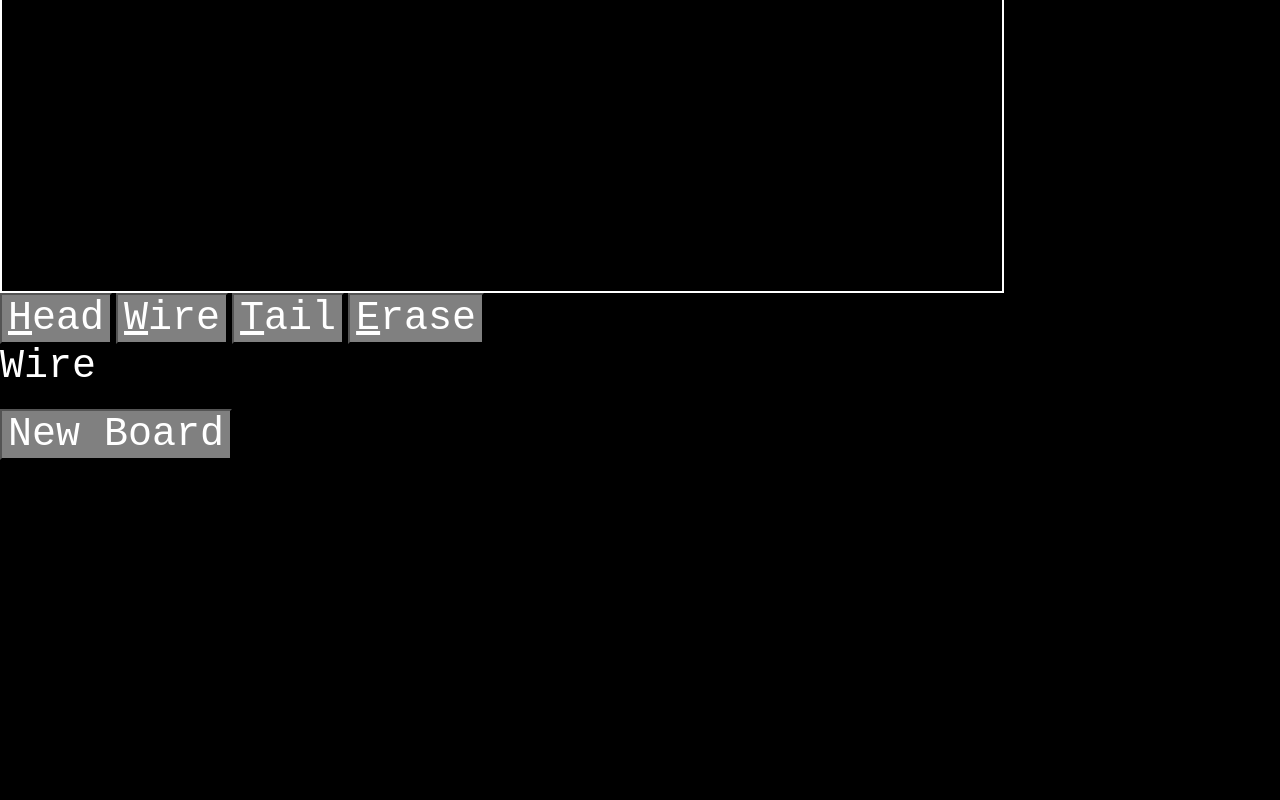
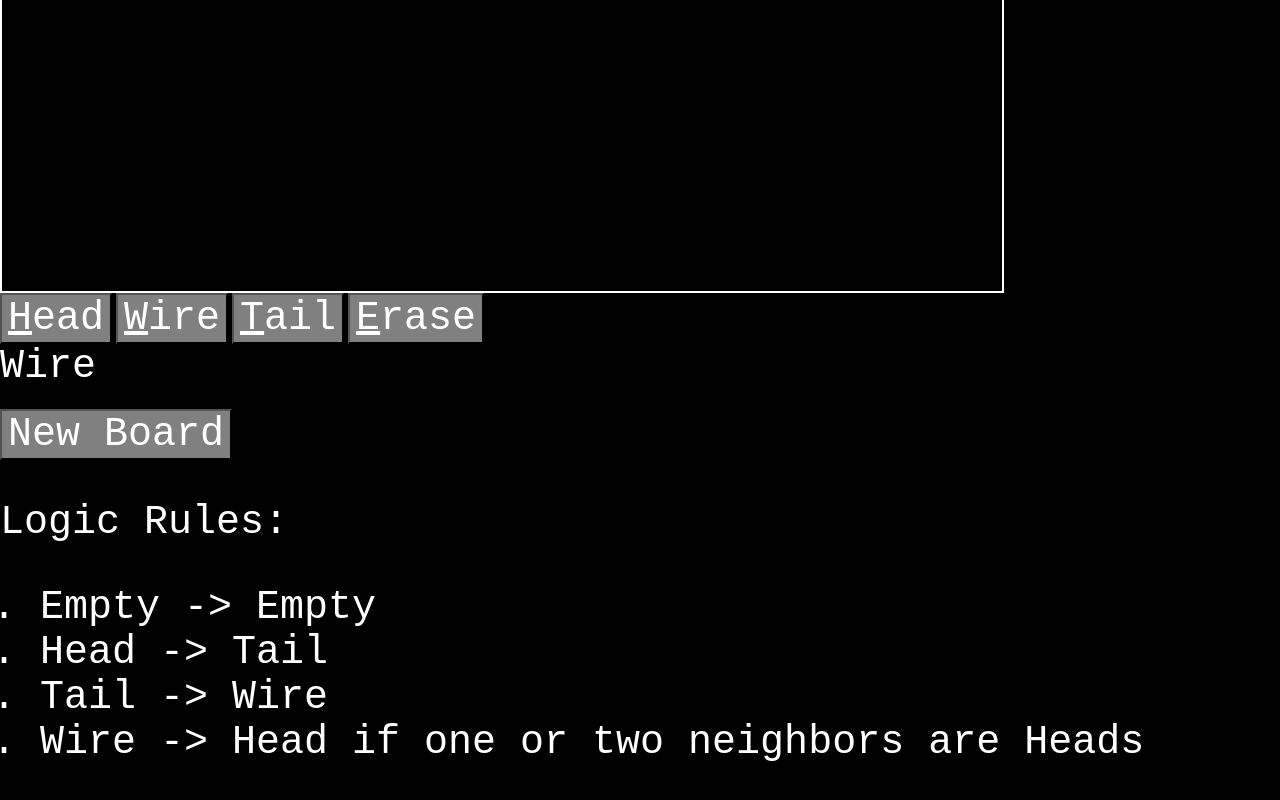
Before and after one commit to HSkalski/MultiuserWireWorld, a website: page index.html in a window 1280 px wide. Shown: the part 362-1162 px from the top of the page. Before the commit the page ends 822 px from the top, so only its background shows below. Drawn offline with nearby package versions, Linux system fonts and the light colour scheme; no server answers.

Commit message:
added logic rules display to front end

```diff
--- a/index.html
+++ b/index.html
@@ -97,6 +97,15 @@
         </div>
     </div>
 
+    <div class=rules>
+        <p class=text>Logic Rules:</p>
+        <ol class=text>
+            <li>Empty -> Empty</li>
+            <li>Head -> Tail</li>
+            <li>Tail -> Wire</li>
+            <li>Wire -> Head if one or two neighbors are Heads</li>
+        </ol>
+    </div>
     <script src="/assets/client.js"></script>
 </body>
 
```
